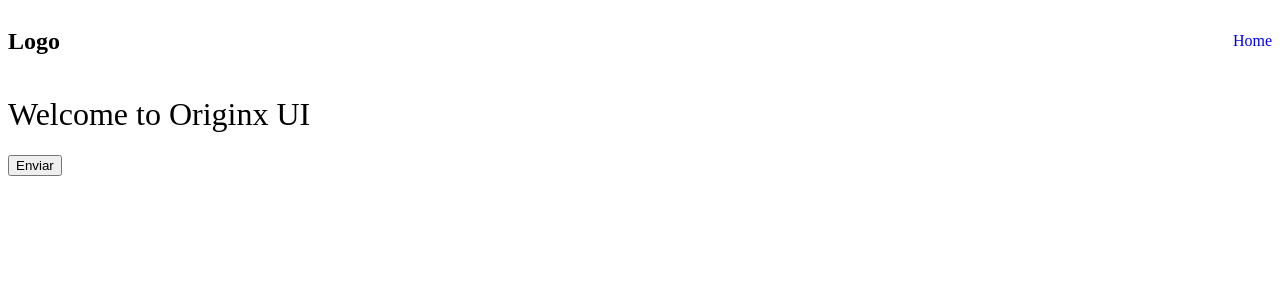
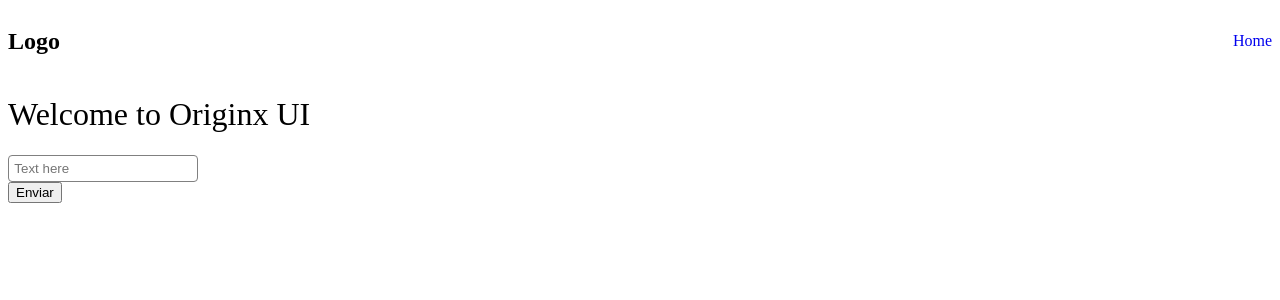
Before and after one commit to Jairperezs/originx-ui, a Next.js app: page / in a window 1280 px wide. Shown: the top 300 px of the page. Built offline with nearby package versions, Linux system fonts and the light colour scheme.

Commit message:
add inputs and form

```diff
--- /dev/null
+++ b/components/Form.js
@@ -0,0 +1,5 @@
+export default ({onSubmit, children}) => (
+    <form onSubmit={onSubmit}>
+        {children}
+    </form>
+)
--- /dev/null
+++ b/components/Inputs.js
@@ -0,0 +1,12 @@
+export default ({ placeholder }) => (
+    <div>
+        <input placeholder={placeholder} />
+        <style jsx>{`
+            input {
+                padding: .4em;
+                border: 1px solid gray;
+                border-radius: 4px
+            }
+        `}</style>
+    </div>
+)
--- a/index.js
+++ /dev/null
@@ -1,3 +0,0 @@
-import Button from './components/Button'
-
-export {Button}
--- a/pages/index.js
+++ b/pages/index.js
@@ -1,14 +1,23 @@
 import Layout from '../components/layout'
 import { weight } from '../components/CoreStyle'
 import Header from '../components/Header'
+import Form from '../components/Form'
+import Input from '../components/Inputs'
 import Button from '../components/Button'
+
+function addPost() {
+    return console.log('Hello Post!!')
+}
 
 export default () => (
     <Layout title='Inicio'>
         <Header />
         <main>
             <h1>Welcome to Originx UI</h1>
-            <Button value="Enviar" type="primary" />
+            <Form OnSubmit={addPost()}>
+                <Input placeholder="Text here" />
+                <Button value="Enviar" type="primary" />
+            </Form>
         </main>
         <style jsx>{`
             h1 {
```
